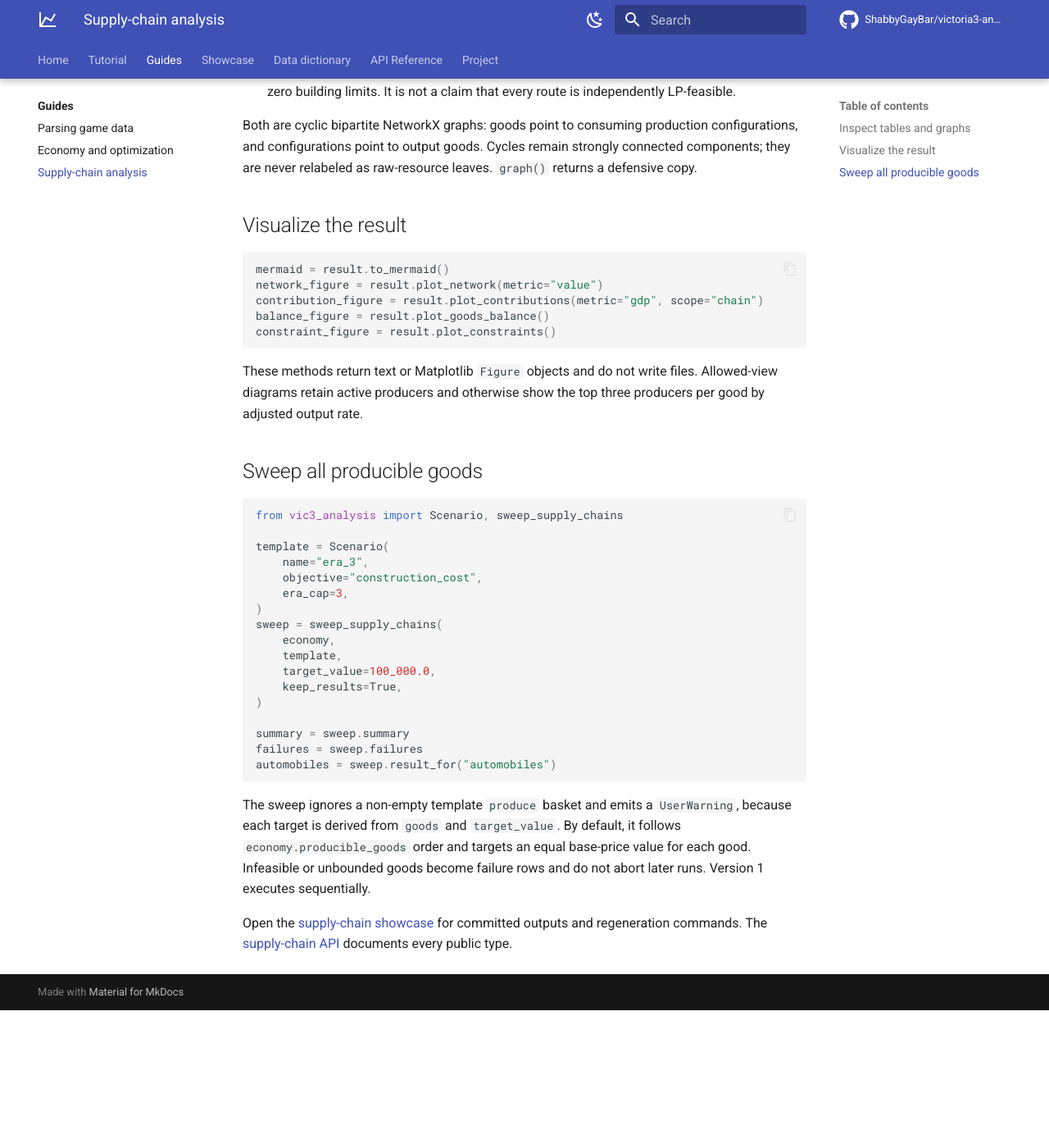
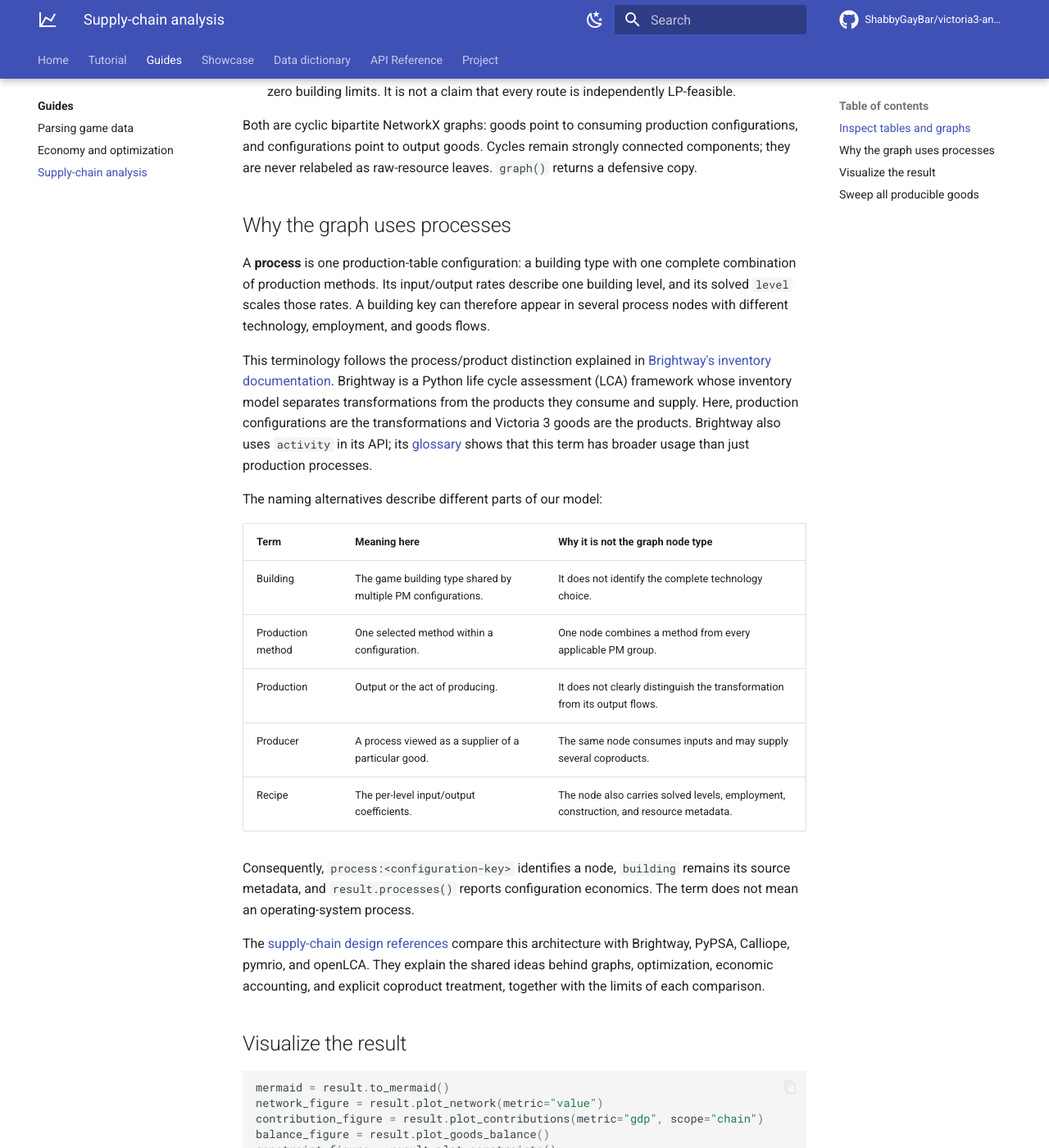
Before and after one commit to ShabbyGayBar/victoria3-analysis, an MkDocs documentation site: the page built from docs/guides/supply-chain.md, in a window 1280 px wide and 1400 px high, scrolled down 1081 px. Shown: the whole window at 82% size. Built offline with MkDocs 1.6.1 and Material for MkDocs 9.7.7, drawn with Linux system fonts in a browser that asks for light colours; comment, search, counter and statistics services are not loaded; before the commit the page ends 2313 px from its top, so only the background shows below that.

Commit message:
docs: explain supply-chain terminology and compare related projects

````diff
--- a/docs/guides/supply-chain.md
+++ b/docs/guides/supply-chain.md
@@ -59,6 +59,42 @@ configurations, and configurations point to output goods. Cycles remain
 strongly connected components; they are never relabeled as raw-resource leaves.
 `graph()` returns a defensive copy.
 
+## Why the graph uses processes
+
+A **process** is one production-table configuration: a building type with one
+complete combination of production methods. Its input/output rates describe
+one building level, and its solved `level` scales those rates. A building key
+can therefore appear in several process nodes with different technology,
+employment, and goods flows.
+
+This terminology follows the process/product distinction explained in
+[Brightway's inventory documentation](https://docs.brightway.dev/en/latest/content/overview/inventory.html#processes-products-and-something-in-between).
+Brightway is a Python life cycle assessment (LCA) framework whose inventory
+model separates transformations from the products they consume and supply.
+Here, production configurations are the transformations and Victoria 3 goods
+are the products. Brightway also uses `activity` in its API; its
+[glossary](https://docs.brightway.dev/en/latest/content/overview/glossary.html#activity)
+shows that this term has broader usage than just production processes.
+
+The naming alternatives describe different parts of our model:
+
+| Term | Meaning here | Why it is not the graph node type |
+| --- | --- | --- |
+| Building | The game building type shared by multiple PM configurations. | It does not identify the complete technology choice. |
+| Production method | One selected method within a configuration. | One node combines a method from every applicable PM group. |
+| Production | Output or the act of producing. | It does not clearly distinguish the transformation from its output flows. |
+| Producer | A process viewed as a supplier of a particular good. | The same node consumes inputs and may supply several coproducts. |
+| Recipe | The per-level input/output coefficients. | The node also carries solved levels, employment, construction, and resource metadata. |
+
+Consequently, `process:<configuration-key>` identifies a node, `building`
+remains its source metadata, and `result.processes()` reports configuration
+economics. The term does not mean an operating-system process.
+
+The [supply-chain design references](../supply-chain-design.md) compare this
+architecture with Brightway, PyPSA, Calliope, pymrio, and openLCA. They explain
+the shared ideas behind graphs, optimization, economic accounting, and explicit
+coproduct treatment, together with the limits of each comparison.
+
 ## Visualize the result
 
 ```python
--- a/mkdocs.yml
+++ b/mkdocs.yml
@@ -160,5 +160,6 @@ nav:
       - Supply chains: api/supply-chain.md
   - Project:
       - Roadmap: roadmap.md
+      - Supply-chain design references: supply-chain-design.md
       - Repository structure: project_structure.md
       - License: license.md
````
Also changed, not shown: docs/data-dictionary/supply-chain.md (+4 -0 lines), docs/project_structure.md (+5 -0 lines), docs/supply-chain-design.md (added, +158 -0 lines).
